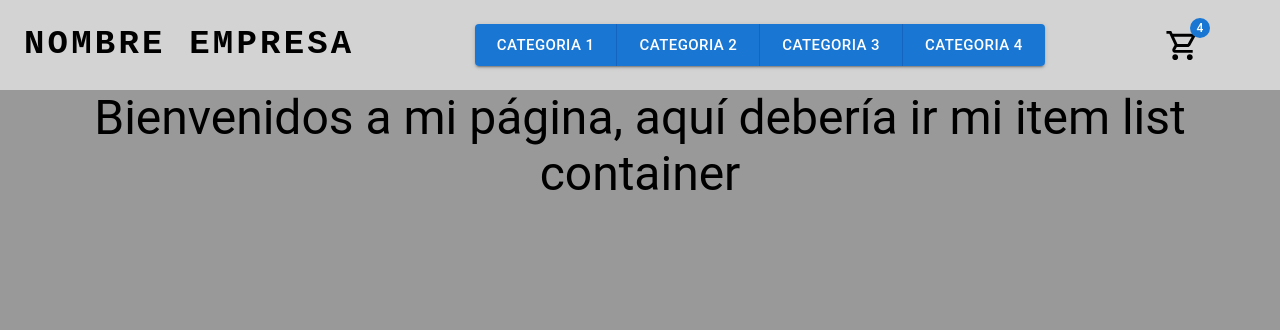
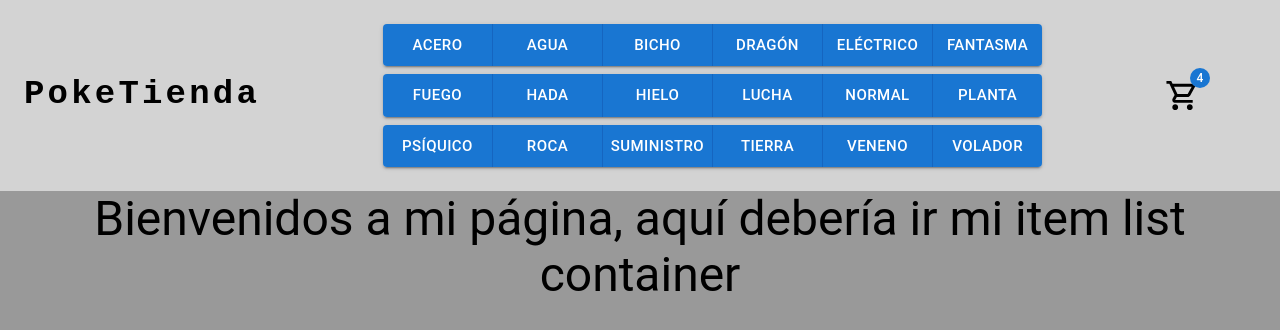
Before and after one commit to Matias-Rastelli/PreEntrega2-Rastelli, a React (Vite) app: page / in a window 1280 px wide. Shown: the top 330 px of the page. Built offline with nearby package versions, Linux system fonts and the light colour scheme.

Commit message:
agregados botones tipo pokemon

```diff
--- a/src/components/layout/NavBar/NavBar.jsx
+++ b/src/components/layout/NavBar/NavBar.jsx
@@ -1,4 +1,4 @@
-import { ButtonGroup, Button, Box, Typography } from "@mui/material"
+import { ButtonGroup, Button, Box, Typography, Stack } from "@mui/material"
 import { CartWidget } from "../../common/cartWidget/CartWidget"
 
 export const NavBar = () => {
@@ -18,20 +18,56 @@
     >
       <Typography
         variant="h4"
+        align="center"
         sx={{
           fontWeight: 600,
           letterSpacing: ".2rem",
           fontFamily: "monospace",
         }}
       >
-        NOMBRE EMPRESA
+        PokeTienda
       </Typography>
-      <ButtonGroup variant="contained" color="primary" size="large">
-        <Button>Categoria 1</Button>
-        <Button>Categoria 2</Button>
-        <Button>Categoria 3</Button>
-        <Button>Categoria 4</Button>
-      </ButtonGroup>
+      <Stack spacing={1}>
+        <ButtonGroup
+          variant="contained"
+          color="primary"
+          size="large"
+          fullWidth="true"
+        >
+          <Button>Acero</Button>
+          <Button>Agua</Button>
+          <Button>Bicho</Button>
+          <Button>Dragón</Button>
+          <Button>Eléctrico</Button>
+          <Button>Fantasma</Button>
+        </ButtonGroup>
+        <ButtonGroup
+          variant="contained"
+          color="primary"
+          size="large"
+          fullWidth="true"
+        >
+          <Button>Fuego</Button>
+          <Button>Hada</Button>
+          <Button>Hielo</Button>
+          <Button>Lucha</Button>
+          <Button>Normal</Button>
+          <Button>Planta</Button>
+        </ButtonGroup>
+        <ButtonGroup
+          variant="contained"
+          color="primary"
+          size="large"
+          fullWidth="true"
+        >
+          <Button>Psíquico</Button>
+          <Button>Roca</Button>
+          <Button>Suministro</Button>
+          <Button>Tierra</Button>
+          <Button>Veneno</Button>
+          <Button>Volador</Button>
+        </ButtonGroup>
+      </Stack>
       <CartWidget />
     </Box>
   )
```
